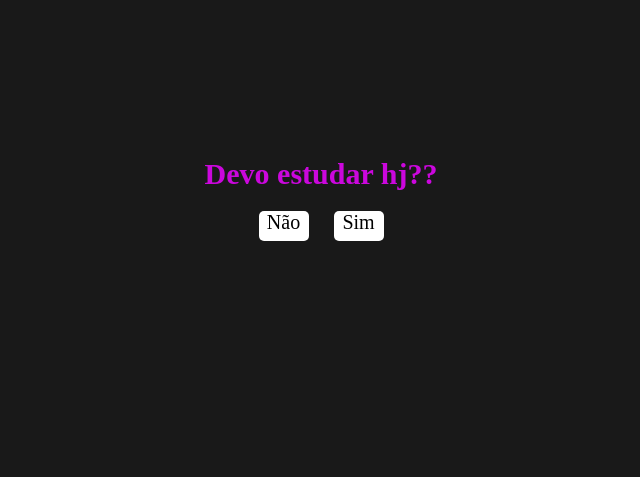
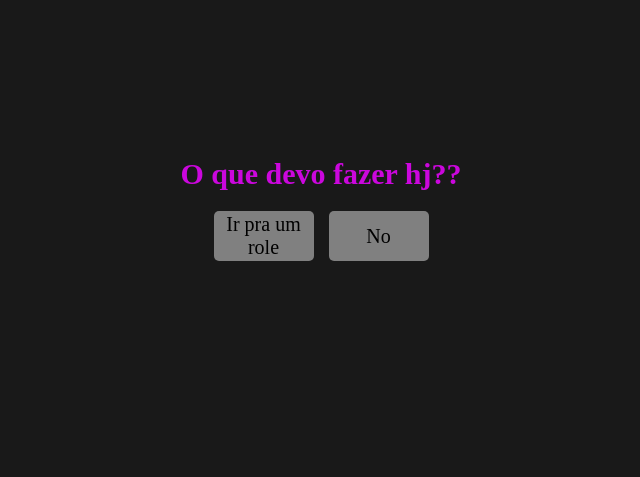
Before and after one commit to PeedroHAlmeida/SimOuNao, a plain HTML site: page index.html in a window 1280 px wide. Shown: the part 76-553 px from the top of the page, without its empty margins (319-959 px from the left). Drawn offline with Linux system fonts and the light colour scheme.

Commit message:
Terceira alteração

```diff
--- a/index.html
+++ b/index.html
@@ -11,10 +11,10 @@
 
     <body>
         <div class="box">
-            <h1>Devo estudar hj??</h1>
+            <h1>O que devo fazer hj??</h1>
             <div class="buttons-container">
-                <a href="https://meucerebro.com/beneficios-das-festas-para-o-seu-cerebro-7-razoes-cientificas-para-participar-de-uma-festa-ocasionalmente/">Não</a>
-                <a id="no">Sim</a>
+                <a href="https://meucerebro.com/beneficios-das-festas-para-o-seu-cerebro-7-razoes-cientificas-para-participar-de-uma-festa-ocasionalmente/">Ir pra um role</a>
+                <a id="no">No</a>
             </div>
         </div>
     </body>
--- a/style.css
+++ b/style.css
@@ -19,15 +19,18 @@ h1{
 }
 
 a{
-    width: 50px;
+    background-color: gray;
     color: black;
+    height: 50px;
+    width: 100px;
+    padding: auto;
+    border-radius: 5px;
+    display: flex;
+    justify-content: center;
+    align-items: center;
+    text-align: center;
     text-decoration: none;
-    text-align: center;
     transition: color 0.3s ease, transform 0.3s ease;
-    background-color: white;
-    border-radius: 5px;
-    height: 30px;
-
 }
 
 a:hover {
@@ -38,10 +41,11 @@ a:hover {
 }
 
 *.box{
+    margin-top: 100px;
     font-size: 20px;
     color: white;
-    height: 550px;
-    width: auto;
+    height: 450px;
+    width: 440px;
     border-radius: none;
     flex-direction: column;
     display: flex;
@@ -52,24 +56,15 @@ a:hover {
 .buttons-container{
     display: flex;
     justify-content: space-around;
-    height: 50px;
-    width: 150px;
+    height: 150px;
+    width: 230px;
 }
 
-@media (max-width: 600px) {
-    /* Seus estilos para telas pequenas aqui */
-}
-
-/* Estilos para telas maiores que 600px */
-@media (min-width: 601px) {
-    /* Seus estilos para telas maiores aqui */
-}
-
-/*button{
+/* button{
     height: 30px;
     width: 50px;
     background: rgb(25, 16, 150);
     border-radius: 5px;
     color: rgb(255, 0, 255);
     font-weight: 600;
-}*/
+} */
```
